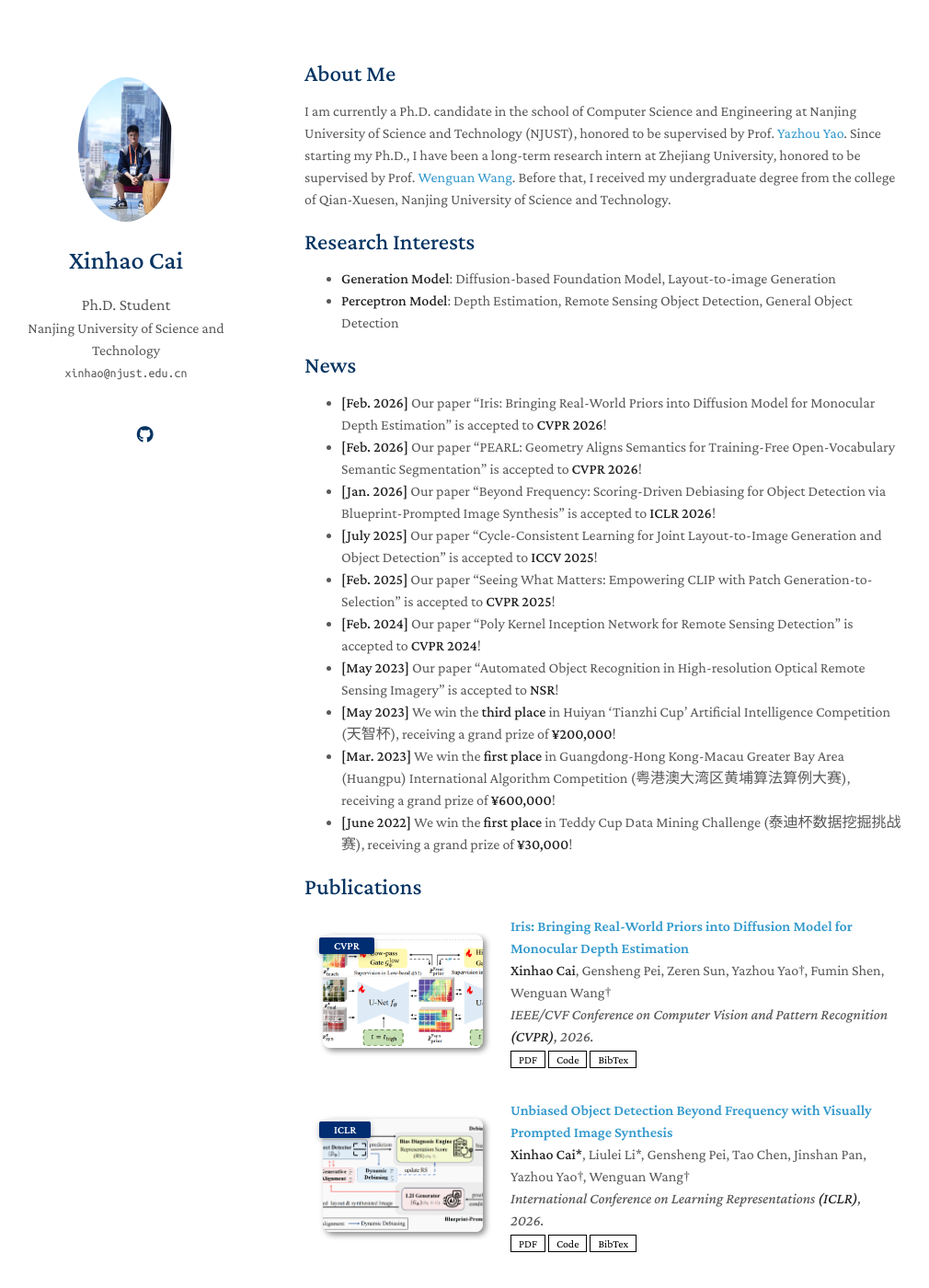
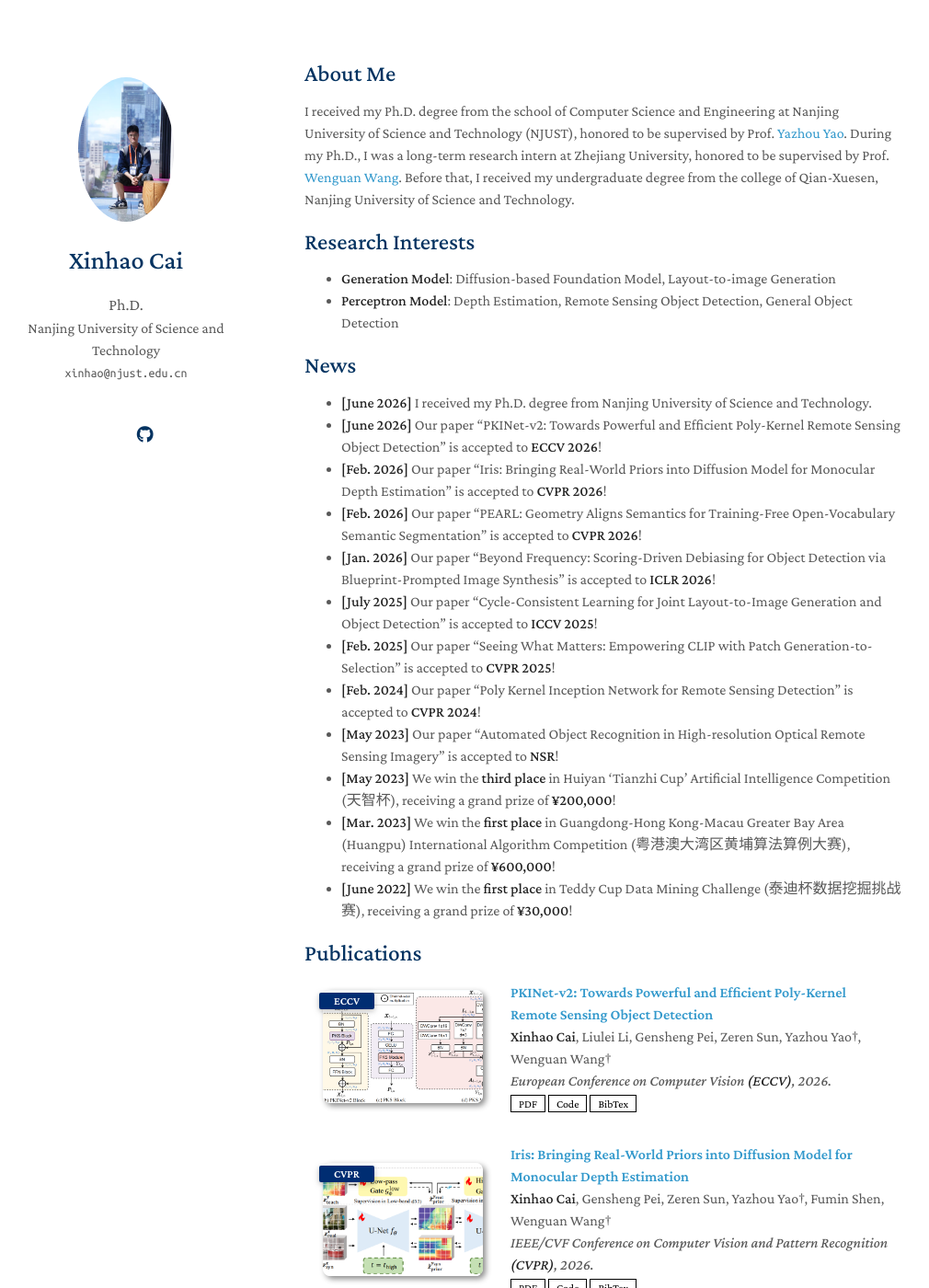
Before and after one commit to Strike-1999/Strike-1999.github.io, a Jekyll site: the page built from index.md, in a window 1280 px wide and 1400 px high. Shown: the whole window at 92% size, without its empty margins (139-1149 px from the left). Built offline with Jekyll 4.4.1, drawn with Linux system fonts in a browser that asks for light colours; a style sheet for code colours, icons or effects is not loaded; our own code applies the rules of GitHub Pages for plain Markdown files.

Commit message:
Update homepage with ECCV 2026 PKINet-v2 news

```diff
--- a/_config.yml
+++ b/_config.yml
@@ -1,13 +1,13 @@
 # Basic Information
 title: Xinhao Cai
-position: Ph.D. Student
+position: Ph.D.
 affiliation: Nanjing University of Science and Technology
 email: xinhao@njust.edu.cn
 
 # Search Engine Optimization (SEO)
 # The following information is used to improve the website traffic from search engines, e.g., Google.
 keywords: Xinhao Cai, profile, personal homepage, AI, Computer Vision, Object Detection, Generation
-description: Personal academic homepage of Xinhao Cai, a Ph.D. student in Computer Science focusing on AI and vision.
+description: Personal academic homepage of Xinhao Cai, Ph.D. in Computer Science, focusing on AI and vision.
 canonical: https://strike-1999.github.io/
 
 # Links
--- a/_data/publications.yml
+++ b/_data/publications.yml
@@ -1,4 +1,13 @@
 main:
+
+  - title: "PKINet-v2: Towards Powerful and Efficient Poly-Kernel Remote Sensing Object Detection"
+    authors: "<strong>Xinhao Cai</strong>, Liulei Li, Gensheng Pei, Zeren Sun, Yazhou Yao†, Wenguan Wang†"
+    conference_short: "ECCV"
+    conference: "European Conference on Computer Vision <strong>(ECCV)</strong>, 2026."
+    pdf: "https://arxiv.org/pdf/2603.16341"
+    code: "https://github.com/PKINet/PKINet"
+    bibtex: ""
+    image: "./assets/img/pkinet-v2.png"
 
   - title: "Iris: Bringing Real-World Priors into Diffusion Model for Monocular Depth Estimation"
     authors: "<strong>Xinhao Cai</strong>, Gensheng Pei, Zeren Sun, Yazhou Yao†, Fumin Shen, Wenguan Wang†"
--- a/index.md
+++ b/index.md
@@ -4,7 +4,7 @@ layout: homepage
 
 ## About Me
 
-I am currently a Ph.D. candidate in the school of Computer Science and Engineering at Nanjing University of Science and Technology (NJUST), honored to be supervised by Prof. [Yazhou Yao](http://www.milab-nust.com/milab/web/currentmembershow.html?id=18). Since starting my Ph.D., I have been a long-term research intern at Zhejiang University, honored to be supervised by Prof. [Wenguan Wang](https://sites.google.com/view/wenguanwang). Before that,  I received my undergraduate degree from the college of Qian-Xuesen, Nanjing University of Science and Technology.
+I received my Ph.D. degree from the school of Computer Science and Engineering at Nanjing University of Science and Technology (NJUST), honored to be supervised by Prof. [Yazhou Yao](http://www.milab-nust.com/milab/web/currentmembershow.html?id=18). During my Ph.D., I was a long-term research intern at Zhejiang University, honored to be supervised by Prof. [Wenguan Wang](https://sites.google.com/view/wenguanwang). Before that,  I received my undergraduate degree from the college of Qian-Xuesen, Nanjing University of Science and Technology.
 
 ## Research Interests
 
@@ -13,6 +13,8 @@ I am currently a Ph.D. candidate in the school of Computer Science and Engineeri
 
 ## News
 
+- **[June 2026]** I received my Ph.D. degree from Nanjing University of Science and Technology.
+- **[June 2026]** Our paper "PKINet-v2: Towards Powerful and Efficient Poly-Kernel Remote Sensing Object Detection" is accepted to **ECCV 2026**!
 - **[Feb. 2026]** Our paper "Iris: Bringing Real-World Priors into Diffusion Model for Monocular Depth Estimation" is accepted to **CVPR 2026**!
 - **[Feb. 2026]** Our paper "PEARL: Geometry Aligns Semantics for Training-Free Open-Vocabulary Semantic Segmentation" is accepted to **CVPR 2026**!
 - **[Jan. 2026]** Our paper "Beyond Frequency: Scoring-Driven Debiasing for Object Detection via Blueprint-Prompted Image Synthesis" is accepted to **ICLR 2026**!
```
Also changed, not shown: assets/img/pkinet-v2.png (added).
